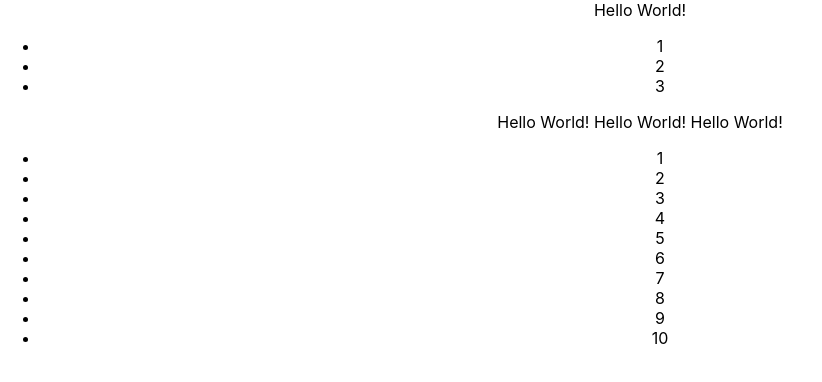
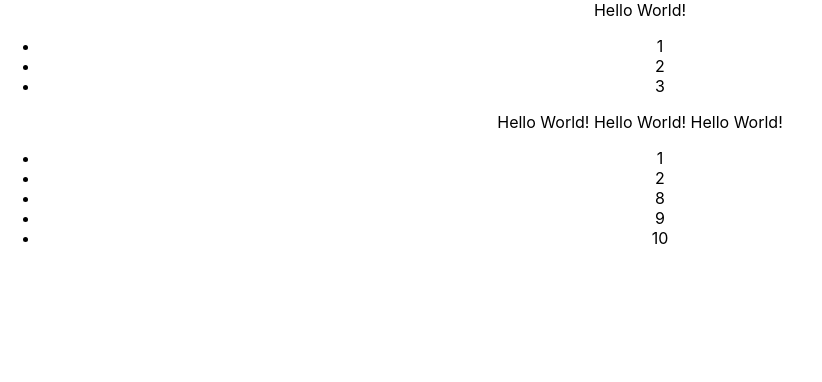
Before and after one commit to Yurik-00007/Git_test, a React (Create React App) app: page / in a window 1280 px wide. Shown: the top 382 px of the page, without its empty margins (0-822 px from the left). Built offline with nearby package versions, Linux system fonts and the light colour scheme.

Commit message:
remove li 3 4 5 6 7

```diff
--- a/src/App.tsx
+++ b/src/App.tsx
@@ -16,11 +16,6 @@ function App() {
       <ul>
         <li>1</li>
         <li>2</li>
-        <li>3</li>
-        <li>4</li>
-        <li>5</li>
-        <li>6</li>
-        <li>7</li>
         <li>8</li>
         <li>9</li>
         <li>10</li>
```
